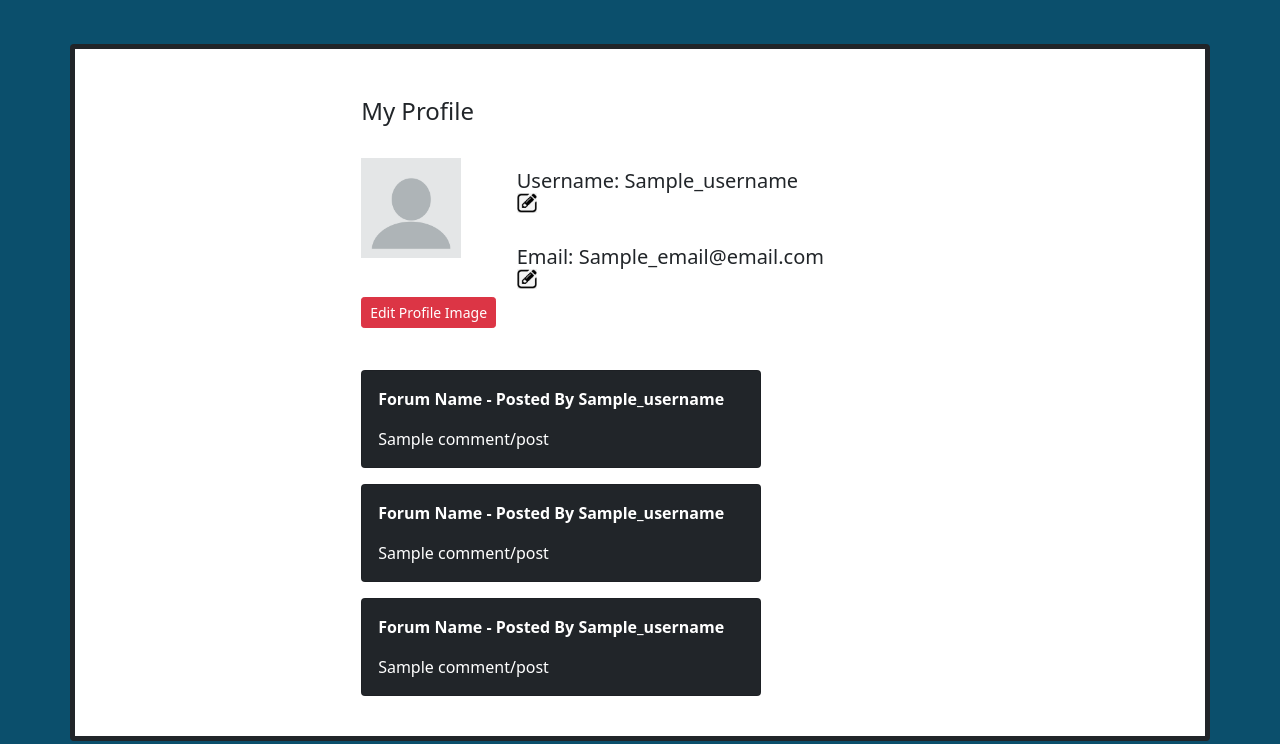
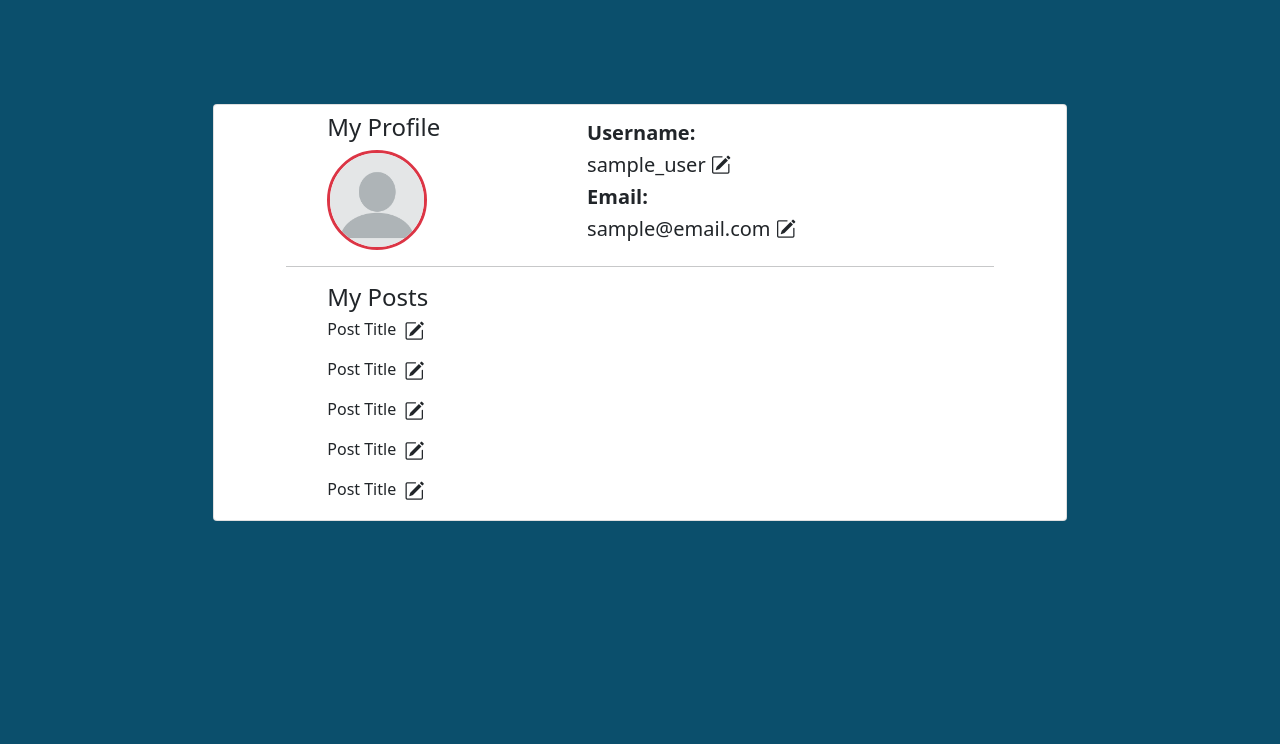
Before and after one commit to sunipan/quickscope, a PHP site: page /my-profile.php in a window 1280 px wide. Shown: the part 56-800 px from the top of the page. Run offline with PHP 8.4, Linux system fonts and the light colour scheme; some libraries are stand-ins or nearby versions.

Commit message:
huge big changes, broke down app.php into smaller components, remade profile page

```diff
--- a/src/client/app.php
+++ /dev/null
@@ -1,169 +0,0 @@
-<?php session_start(); ?>
-<!DOCTYPE html>
-<html class="no-js" lang="">
-
-<head>
-  <meta charset="utf-8" />
-  <meta name="description" content="" />
-  <meta name="viewport" content="width=device-width, initial-scale=1" />
-
-  <meta property="og:title" content="" />
-  <meta property="og:type" content="" />
-  <meta property="og:url" content="" />
-  <meta property="og:image" content="" />
-
-  <link rel="manifest" href="site.webmanifest" />
-  <link rel="apple-touch-icon" href="icon.png" />
-  <!-- Place favicon.ico in the root directory -->
-  <link rel="apple-touch-icon" sizes="180x180" href="apple-touch-icon.png" />
-  <link rel="icon" type="image/png" sizes="32x32" href="favicon-32x32.png" />
-  <link rel="icon" type="image/png" sizes="16x16" href="favicon-16x16.png" />
-  <link rel="manifest" href="site.webmanifest" />
-  <link rel="mask-icon" href="safari-pinned-tab.svg" color="#5bbad5" />
-  <meta name="msapplication-TileColor" content="#da532c" />
-  <meta name="theme-color" content="#ffffff" />
-  <link rel="stylesheet" href="css/normalize.css" />
-  <link rel="stylesheet" href="css/main.css" />
-  <link rel="stylesheet" href="css/style.css" />
-
-  <!-- Bootstrap -->
-  <link href="https://cdn.jsdelivr.net/npm/bootstrap@5.0.2/dist/css/bootstrap.min.css" rel="stylesheet" integrity="sha384-EVSTQN3/azprG1Anm3QDgpJLIm9Nao0Yz1ztcQTwFspd3yD65VohhpuuCOmLASjC" crossorigin="anonymous" />
-  <link rel="stylesheet" href="https://cdn.jsdelivr.net/npm/bootstrap-icons@1.7.1/font/bootstrap-icons.css">
-  <meta name="theme-color" content="#fafafa" />
-</head>
-<!-- Uncomment to test signed in login status -->
-<?php
-// session_start();
-// $_SESSION['user'] = 'admin';
-?>
-
-<body>
-  <header>
-    <nav class="navbar navbar-light bg-light fixed-top">
-      <div class="container-fluid">
-        <a class="navbar-brand d-flex" href="home.php">
-          <img src="img/crosshair.png" alt="" width="30" height="30" />
-          <img src="img/font-logo.png" alt="" height="30" />
-        </a>
-        <a href="home.php" class="text-dark m-auto d-none d-lg-flex">
-          <h2 class="m-0"><i class="bi bi-house-fill mx-auto"></i></h2>
-        </a>
-
-        <form class="d-none d-md-flex search-form m-auto">
-          <input class="form-control me-2 search-bar" type="search" placeholder="Search..." aria-label="Search" />
-        </form>
-        <?php
-        if (!isset($_SESSION['user'])) {
-          echo '<a href="login.php" class="d-none d-lg-flex text-decoration-none text-white btn btn-danger me-2">
-                  Login
-                </a>
-                <a href="sign_up.php" class="d-none d-lg-flex text-decoration-none text-white btn btn-dark me-2">
-                  Sign Up
-                </a>';
-        }
-        ?>
-        <?php
-        if (isset($_SESSION['user'])) {
-          // If user is logged in, display their profile pic as the icon
-          echo '<div data-bs-toggle="offcanvas" data-bs-target="#offcanvasNavbar" aria-controls="offcanvasNavbar">
-                  <span>
-                    <img class="rounded-circle border border-3 border-danger" src="img/default_profile_pic.png" width="40" height="40" alt="Profile Picture" />
-                    <i class="fas fa-caret-down"></i>
-                  </span>
-                </div>';
-        } else {
-          // If user isn't logged in, display normal menu icon
-          echo '<button class="navbar-toggler" type="button" data-bs-toggle="offcanvas" data-bs-target="#offcanvasNavbar" aria-controls="offcanvasNavbar">
-                  <span class="navbar-toggler-icon"></span>
-                </button>';
-        } ?>
-        <div class="offcanvas offcanvas-end" tabindex="-1" id="offcanvasNavbar" aria-labelledby="offcanvasNavbarLabel">
-          <div class="offcanvas-header">
-            <h5 class="offcanvas-title" id="offcanvasNavbarLabel">Menu</h5>
-            <button type="button" class="btn-close text-reset" data-bs-dismiss="offcanvas" aria-label="Close"></button>
-          </div>
-          <hr class="m-0" />
-          <div class="offcanvas-body mt-0">
-            <ul class="navbar-nav justify-content-end flex-grow-1 pe-3">
-              <li class="nav-item">
-                <a class="nav-link active" aria-current="page" href="home.php">Home</a>
-              </li>
-              <li class="nav-item">
-                <a class="nav-link" href="#">Link</a>
-              </li>
-              <li class="nav-item dropdown">
-                <a class="nav-link dropdown-toggle" href="#" id="offcanvasNavbarDropdown" role="button" data-bs-toggle="dropdown" aria-expanded="false">
-                  Dropdown
-                </a>
-                <ul class="dropdown-menu" aria-labelledby="offcanvasNavbarDropdown">
-                  <li><a class="dropdown-item" href="#">Action</a></li>
-                  <li><a class="dropdown-item" href="#">Another action</a></li>
-                  <li>
-                    <hr class="dropdown-divider">
-                  </li>
-                  <li><a class="dropdown-item" href="#">Something else here</a></li>
-                </ul>
-                <?php if (isset($_SESSION['user'])) {
-                  // If user isn't logged in, display logout button
-                  echo '<li class="nav-item">
-                          <a class="nav-link" href="logout.php">Logout</a>
-                        </li>';
-                } ?>
-              </li>
-            </ul>
-            <form class="d-flex d-md-none">
-              <input class="form-control me-2" type="search" placeholder="Search" aria-label="Search">
-            </form>
-          </div>
-        </div>
-      </div>
-    </nav>
-  </header>
-
-  <script src="js/vendor/modernizr-3.11.2.min.js"></script>
-  <script src="js/plugins.js"></script>
-  <script src="js/main.js"></script>
-
-  <!-- Google Analytics: change UA-XXXXX-Y to be your site's ID. -->
-  <!-- <script>
-      window.ga = function () {
-        ga.q.push(arguments);
-      };
-      ga.q = [];
-      ga.l = +new Date();
-      ga("create", "UA-XXXXX-Y", "auto");
-      ga("set", "anonymizeIp", true);
-      ga("set", "transport", "beacon");
-      ga("send", "pageview");
-    </script>
-    <script src="https://www.google-analytics.com/analytics.js" async></script> -->
-
-  <!-- jQuery Error Checking -->
-  <script src="https://code.jquery.com/jquery-3.6.0.min.js" integrity="sha256-/xUj+3OJU5yExlq6GSYGSHk7tPXikynS7ogEvDej/m4=" crossorigin="anonymous"></script>
-  <script>
-    window.jQuery ||
-      document.write('<script src="/js/jquery-3.6.0.min.js"><\/script>');
-  </script>
-
-  <!-- Bootstrap Error Checking -->
-  <script src="https://cdn.jsdelivr.net/npm/bootstrap@5.0.2/dist/js/bootstrap.bundle.min.js" integrity="sha384-MrcW6ZMFYlzcLA8Nl+NtUVF0sA7MsXsP1UyJoMp4YLEuNSfAP+JcXn/tWtIaxVXM" crossorigin="anonymous"></script>
-  <script>
-    window.jQuery.fn.modal ||
-      document.write(
-        '<script src="/js/bootstrap/bootstrap.bundle.min.js"><\/script>'
-      );
-  </script>
-  <script>
-    (function($) {
-      $(function() {
-        if ($("body").css("color") !== "rgb(51, 51, 51)") {
-          $("head").prepend(
-            '<link rel="stylesheet" href="/css/bootstrap/bootstrap.min.css">'
-          );
-        }
-      });
-    })(window.jQuery);
-  </script>
-</body>
-
-</html>
--- /dev/null
+++ b/src/client/components/head.php
@@ -0,0 +1,41 @@
+<!-- Required in every page by 'require' or 'include' functions -->
+<?php session_start(); ?>
+<!DOCTYPE html>
+<html lang="en">
+
+<head>
+  <meta charset="utf-8" />
+  <meta name="description" content="" />
+  <meta name="viewport" content="width=device-width, initial-scale=1" />
+
+  <meta property="og:title" content="" />
+  <meta property="og:type" content="" />
+  <meta property="og:url" content="" />
+  <meta property="og:image" content="" />
+
+  <link rel="manifest" href="site.webmanifest" />
+  <link rel="apple-touch-icon" href="icon.png" />
+  <!-- Place favicon.ico in the root directory -->
+  <link rel="apple-touch-icon" sizes="180x180" href="apple-touch-icon.png" />
+  <link rel="icon" type="image/png" sizes="32x32" href="favicon-32x32.png" />
+  <link rel="icon" type="image/png" sizes="16x16" href="favicon-16x16.png" />
+  <link rel="manifest" href="site.webmanifest" />
+  <link rel="mask-icon" href="safari-pinned-tab.svg" color="#5bbad5" />
+  <meta name="msapplication-TileColor" content="#da532c" />
+  <meta name="theme-color" content="#ffffff" />
+  <link rel="stylesheet" href="css/normalize.css" />
+  <link rel="stylesheet" href="css/main.css" />
+  <link rel="stylesheet" href="css/style.css" />
+  <!-- Bootstrap -->
+  <link href="https://cdn.jsdelivr.net/npm/bootstrap@5.0.2/dist/css/bootstrap.min.css" rel="stylesheet" integrity="sha384-EVSTQN3/azprG1Anm3QDgpJLIm9Nao0Yz1ztcQTwFspd3yD65VohhpuuCOmLASjC" crossorigin="anonymous" />
+  <link rel="stylesheet" href="https://cdn.jsdelivr.net/npm/bootstrap-icons@1.7.1/font/bootstrap-icons.css">
+  <?php
+  if (isset($links))
+    foreach ($links as $link) {
+      echo '<link rel="stylesheet" href="' . $link . '">';
+    }
+  ?>
+  <title><?php echo $title; ?></title>
+</head>
+
+<body style="margin-top: 56px; background: #0b4f6c; height: 100%;">
--- /dev/null
+++ b/src/client/components/header.php
@@ -0,0 +1,81 @@
+<header>
+  <nav class="navbar navbar-light bg-light fixed-top">
+    <div class="container-fluid">
+      <a class="navbar-brand d-flex" href="home.php">
+        <img src="img/crosshair.png" alt="" width="30" height="30" />
+        <img src="img/font-logo.png" alt="" height="30" />
+      </a>
+      <a href="home.php" class="text-dark m-auto d-none d-lg-flex">
+        <h2 class="m-0"><i class="bi bi-house-fill mx-auto house-color"></i></h2>
+      </a>
+
+      <form class="d-none d-md-flex search-form m-auto">
+        <input class="form-control me-2 search-bar" type="search" placeholder="Search..." aria-label="Search" />
+      </form>
+      <?php
+      if (!isset($_SESSION['user'])) {
+        echo '<a href="login.php" class="d-none d-lg-flex text-decoration-none text-white btn btn-danger me-2">
+                  Login
+                </a>
+                <a href="sign_up.php" class="d-none d-lg-flex text-decoration-none text-white btn btn-dark me-2">
+                  Sign Up
+                </a>';
+      }
+      ?>
+      <?php
+      if (isset($_SESSION['user'])) {
+        // If user is logged in, display their profile pic as the icon
+        echo '<div data-bs-toggle="offcanvas" data-bs-target="#offcanvasNavbar" aria-controls="offcanvasNavbar">
+                  <span>
+                    <img class="rounded-circle border border-3 border-danger" src="img/default_profile_pic.png" width="40" height="40" alt="Profile Picture" />
+                    <i class="fas fa-caret-down"></i>
+                  </span>
+                </div>';
+      } else {
+        // If user isn't logged in, display normal menu icon
+        echo '<button class="navbar-toggler" type="button" data-bs-toggle="offcanvas" data-bs-target="#offcanvasNavbar" aria-controls="offcanvasNavbar">
+                  <span class="navbar-toggler-icon"></span>
+                </button>';
+      } ?>
+      <div class="offcanvas offcanvas-end" tabindex="-1" id="offcanvasNavbar" aria-labelledby="offcanvasNavbarLabel">
+        <div class="offcanvas-header">
+          <h5 class="offcanvas-title" id="offcanvasNavbarLabel">Menu</h5>
+          <button type="button" class="btn-close text-reset" data-bs-dismiss="offcanvas" aria-label="Close"></button>
+        </div>
+        <hr class="m-0" />
+        <div class="offcanvas-body mt-0">
+          <ul class="navbar-nav justify-content-end flex-grow-1 pe-3">
+            <li class="nav-item">
+              <a class="nav-link active" aria-current="page" href="home.php">Home</a>
+            </li>
+            <li class="nav-item">
+              <a class="nav-link" href="#">Link</a>
+            </li>
+            <li class="nav-item dropdown">
+              <a class="nav-link dropdown-toggle" href="#" id="offcanvasNavbarDropdown" role="button" data-bs-toggle="dropdown" aria-expanded="false">
+                Dropdown
+              </a>
+              <ul class="dropdown-menu" aria-labelledby="offcanvasNavbarDropdown">
+                <li><a class="dropdown-item" href="#">Action</a></li>
+                <li><a class="dropdown-item" href="#">Another action</a></li>
+                <li>
+                  <hr class="dropdown-divider">
+                </li>
+                <li><a class="dropdown-item" href="#">Something else here</a></li>
+              </ul>
+              <?php if (isset($_SESSION['user'])) {
+                // If user isn't logged in, display logout button
+                echo '<li class="nav-item">
+                        <a class="nav-link" href="logout.php">Logout</a>
+                      </li>';
+              } ?>
+            </li>
+          </ul>
+          <form class="d-flex d-md-none">
+            <input class="form-control me-2" type="search" placeholder="Search" aria-label="Search">
+          </form>
+        </div>
+      </div>
+    </div>
+  </nav>
+</header>
--- /dev/null
+++ b/src/client/components/scripts.php
@@ -0,0 +1,40 @@
+<!-- Used for importing all JS scripts/files -->
+<script src="js/vendor/modernizr-3.11.2.min.js">
+</script>
+<script src="js/plugins.js">
+</script>
+<script src="js/main.js"></script>
+
+<!-- jQuery Error Checking -->
+<script src="https://code.jquery.com/jquery-3.6.0.min.js" integrity="sha256-/xUj+3OJU5yExlq6GSYGSHk7tPXikynS7ogEvDej/m4=" crossorigin="anonymous"></script>
+<script>
+  window.jQuery ||
+    document.write('<script src="/js/jquery-3.6.0.min.js"><\/script>');
+</script>
+
+<!-- Bootstrap Error Checking -->
+<script src="https://cdn.jsdelivr.net/npm/bootstrap@5.0.2/dist/js/bootstrap.bundle.min.js" integrity="sha384-MrcW6ZMFYlzcLA8Nl+NtUVF0sA7MsXsP1UyJoMp4YLEuNSfAP+JcXn/tWtIaxVXM" crossorigin="anonymous"></script>
+<script>
+  window.jQuery.fn.modal ||
+    document.write(
+      '<script src="/js/bootstrap/bootstrap.bundle.min.js"><\/script>'
+    );
+</script>
+<script>
+  (function($) {
+    $(function() {
+      if ($("body").css("color") !== "rgb(51, 51, 51)") {
+        $("head").prepend(
+          '<link rel="stylesheet" href="/css/bootstrap/bootstrap.min.css">'
+        );
+      }
+    });
+  })(window.jQuery);
+</script>
+<?php
+if (isset($scripts))
+  foreach ($scripts as $script) {
+    echo '<script src="' . $script . '"></script>';
+  }
+echo '</body></html>';
+?>
--- a/src/client/css/style.css
+++ b/src/client/css/style.css
@@ -1,7 +1,3 @@
-body {
-  background: #0b4f6c;
-}
-
 .post-container {
   margin-top: 100px;
   max-width: 1400px;
@@ -30,7 +26,9 @@ body {
   padding-left: 0.75rem !important;
 }
 
-#login {
+#login,
+#sign_up,
+#profile_card {
   margin-top: 10em;
 }
 
--- a/src/client/js/custom.js
+++ b/src/client/js/custom.js
@@ -90,7 +90,8 @@ $(document).ready(function () {
       }
     });
 
-    $("#sign_up_submit").click(function () {
+    $("#sign_up_submit").click(function (e) {
+      e.preventDefault();
       if (valid_email && valid_username && valid_password) {
         // Use $.get(...) for a GET request
         $.post(
@@ -152,7 +153,8 @@ $(document).ready(function () {
   }
   // Validate login
   if (window.location.href.includes("login.php")) {
-    $("#login-button").click(function () {
+    $("#login-button").click(function (e) {
+      e.preventDefault();
       let username = $("#login_username").val();
       let password = $("#login_password").val();
 
--- a/src/client/my-profile.php
+++ b/src/client/my-profile.php
@@ -1,28 +1,16 @@
-<?php include('app.php'); ?>
-<!DOCTYPE html>
-<html lang="en">
+<?php $title = "My Profile | Quickscope 🎯";
+require('components/head.php');
+require('components/header.php'); ?>
 
-<head>
-  <meta charset="utf-8" />
-  <meta http-equiv="X-UA-Compatible" content="IE=edge" />
-  <meta name="viewport" content="width=device-width, initial-scale=1" />
-
-  <link rel="stylesheet" href="css/style.css" />
-  <link rel="stylesheet" href="https://cdnjs.cloudflare.com/ajax/libs/font-awesome/6.0.0-beta3/css/all.min.css" integrity="sha512-Fo3rlrZj/k7ujTnHg4CGR2D7kSs0v4LLanw2qksYuRlEzO+tcaEPQogQ0KaoGN26/zrn20ImR1DfuLWnOo7aBA==" crossorigin="anonymous" referrerpolicy="no-referrer" />
-  <link rel="stylesheet" href="https://cdn.jsdelivr.net/npm/bootstrap-icons@1.7.1/font/bootstrap-icons.css">
-  <title>Quickscope - Forum For LEETS</title>
-</head>
-<body>
-    <div class="container post-container rounded bg-white border border-dark border border-5">
-        <div class="row justify-content-centern offset-lg-2 ml-5">
-            <div class="col-lg-2 offset-lg-1 mt-5">
+<!-- <div class="card col-6 m-auto mw-md" id="profile-card">
+    <div class="col-md-2 offset-md-1 mt-5">
       <h1 class='text-black h4'>My Profile</h1>
       <br>
       <figure>
         <img src='img/default_profile_pic.png' height='100px' width='100px'>
       </figure>
     </div>
-            <div class="col-8 d-none d-lg-block">
+    <div class="col-8 d-none d-md-block">
       <br><br><br><br><br>
       <h4 class="text-black h5">Username: Sample_username <a class="d-flex" href="#">
           <img src="img/editicon.png" alt="" width="20" height="20" />
@@ -33,33 +21,60 @@
         </a></h4>
     </div>
     <br>
-            <div class="offset-lg-1">
+    <div class="offset-md-1">
       <form action='#'>
         <button type='submit' class="btn btn-danger btn-sm">Edit Profile Image</button>
       </form>
     </div>
 
-            <div class="col-lg-10 offset-lg-1">
+    <div class="col-md-10 offset-md-1">
       <h3 class='text-white'>My Activity</h3>
-            <?php
-            for($i = 0; $i < 3; $i++){
-            echo '
-            <div class="card col-lg-12 mb-3 bg-dark" style="max-width: 400px;">
-                <div class="card-body">
-                    <p><b class="text-white">Forum Name - Posted By Sample_username</b></p>
-                    <p class="card-text text-white">Sample comment/post</p>
-                </div>
-            </div>';
-            }
-            ?>
+
       <br>
     </div>
   </div>
+  </div> -->
+<div id="profile_card">
+  <div class="card col-md-8 m-auto px-5">
+    <div class="row d-flex justify-content-center align-items-center">
+      <div class="col-md-4 offset-md-1 mt-2">
+        <h4 class='text-black'>My Profile</h4>
+        <figure>
+          <img class="rounded-circle border border-3 border-danger" src='img/default_profile_pic.png' height='100px' width='100px'>
+        </figure>
+      </div>
+      <div class="col-md-7">
+        <h5 class="text-black fw-bold">Username:</h5>
+        <h5>sample_user
+          <a class="text-dark text-decoration-none" href="profile-edit.php">
+            <i class="bi bi-pencil-square"></i>
+          </a>
+        </h5>
+        </a>
+        <h5 class='text-black fw-bold'>Email:</h5>
+        <h5>sample@email.com <a class="text-dark" href="profile-edit.php">
+            <i class="bi bi-pencil-square"></i>
+          </a>
+        </h5>
+      </div>
+    </div>
+    <hr class="mx-4 mt-0 mb-2">
+    <div class="row">
+      <div class="col-md-4 offset-md-1 mt-2">
+        <h4 class='text-black'>My Posts</h4>
+      </div>
+    </div>
+    <?php for ($i = 0; $i < 5; $i++) {
+      echo '<div class="row">
+      <div class="col-md-10 offset-md-1">
+        <h6 class="text-dark d-flex post_title_profile">Post Title
+          <a class="text-dark ms-2" href="post-detail.php">
+            <h5><i class="bi bi-pencil-square"></i></h5>
+          </a>
+        </h6>
+      </div>
+    </div>';
+    } ?>
+  </div>
 
-
-
-    </div>
-</body>
-
-
-</html>
+  <?php include('components/scripts.php'); ?>
```
Also changed, not shown: src/client/create-post.php (+5 -16 lines), src/client/home.php (+6 -18 lines), src/client/login.php (+8 -16 lines), src/client/sign_up.php (+9 -24 lines), src/server/get_recent_posts.php (renamed from src/client/get_recent_posts.php). Lines whose indentation alone changed are shown as unchanged.
